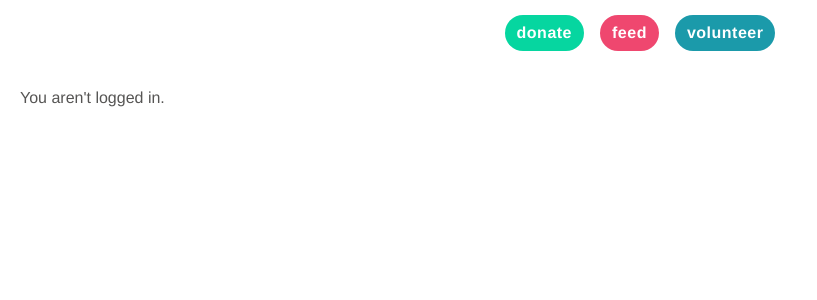
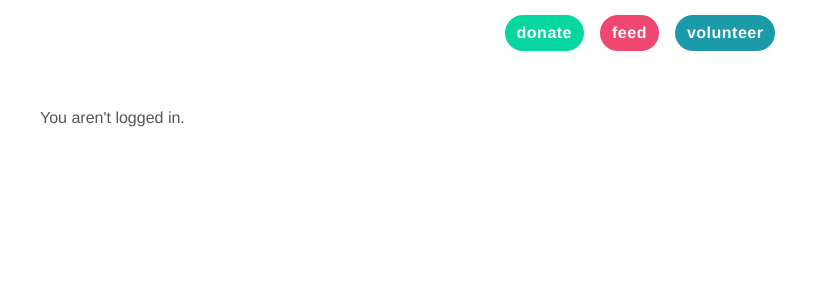
Before and after one commit to awolffromspace/hoos-giving-back, a Django app: page /donations/ in a window 1280 px wide. Shown: the part 71-371 px from the top of the page, without its empty margins (0-817 px from the left). Run offline with Django 3.2, Linux system fonts and the light colour scheme; data that the repository does not hold is empty; some libraries are stand-ins or nearby versions.

Commit message:
Try out a different page width

```diff
--- a/donations/templates/donations/base.html
+++ b/donations/templates/donations/base.html
@@ -37,12 +37,11 @@
       transform: translateX(-50%);
     }
     .wrapper {
-      min-width: 640px;
       max-width: 1280px;
       padding: 1em;
       font-family: Helvetica;
       color: #565554;
-      padding: 20px;
+      padding: 40px;
     }
 
     .tooltip {
```
